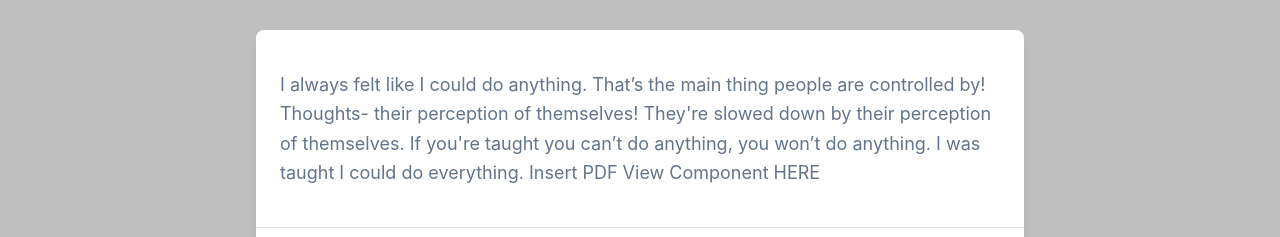
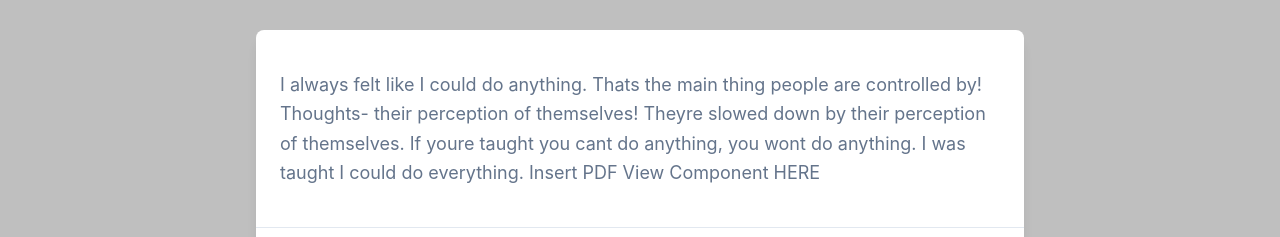
Before and after one commit to samuelahmed/Personal-Website, a Next.js app: page / in a window 1280 px wide. Both pictures are taken after a click on the icon 1225 px from the left and 55 px from the top of the page. Shown: the part 227-464 px from the top of the page. Built offline with nearby package versions, Linux system fonts and the light colour scheme.

Commit message:
Fix build error

```diff
--- a/components/PdfModal.js
+++ b/components/PdfModal.js
@@ -19,11 +19,11 @@ export default function PdfModal() {
               <div className="border-0 rounded-lg shadow-lg relative flex flex-col w-full bg-white outline-none focus:outline-none">
                 <div className="relative p-6 flex-auto">
                   <p className="my-4 text-slate-500 text-lg leading-relaxed">
-                    I always felt like I could do anything. That’s the main
+                    I always felt like I could do anything. Thats the main
                     thing people are controlled by! Thoughts- their perception
-                    of themselves! They're slowed down by their perception of
-                    themselves. If you're taught you can’t do anything, you
-                    won’t do anything. I was taught I could do everything.
+                    of themselves! Theyre slowed down by their perception of
+                    themselves. If youre taught you cant do anything, you
+                    wont do anything. I was taught I could do everything.
                     Insert PDF View Component HERE
                   </p>
                 </div>
```
